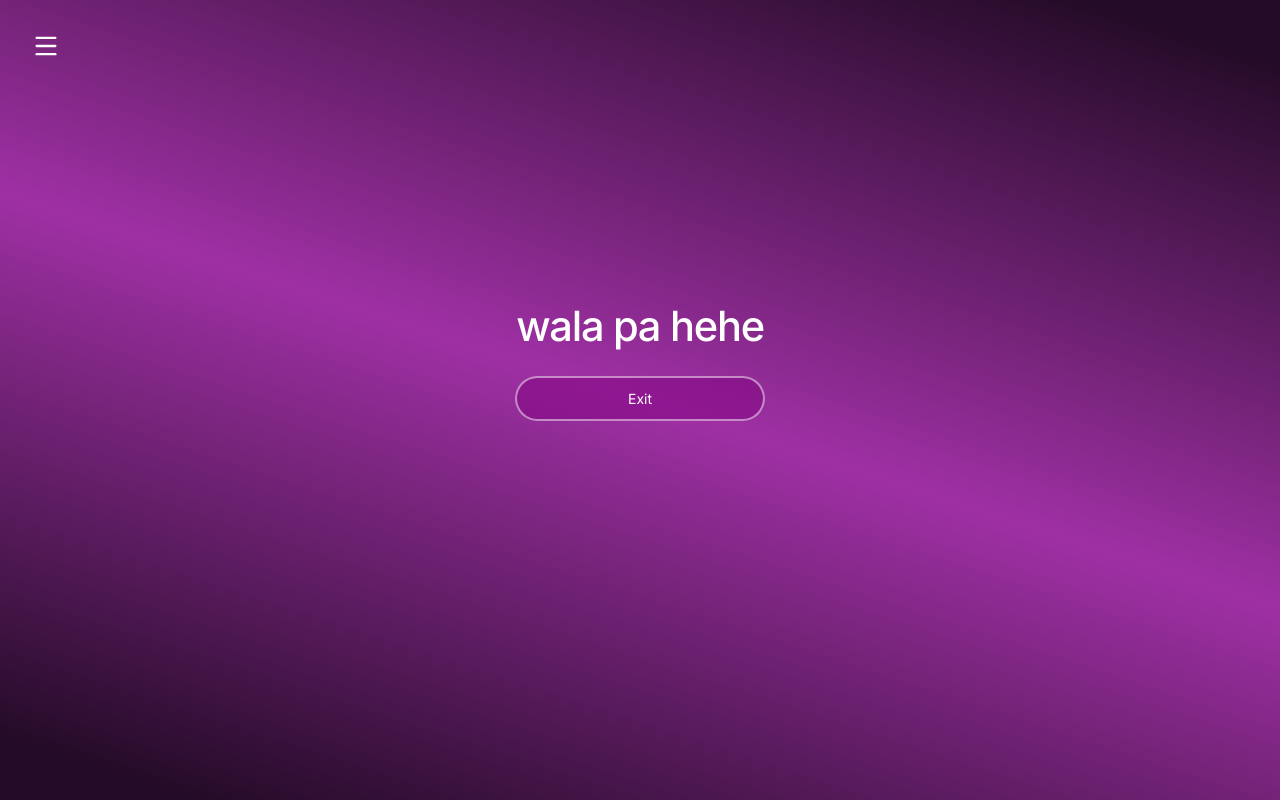
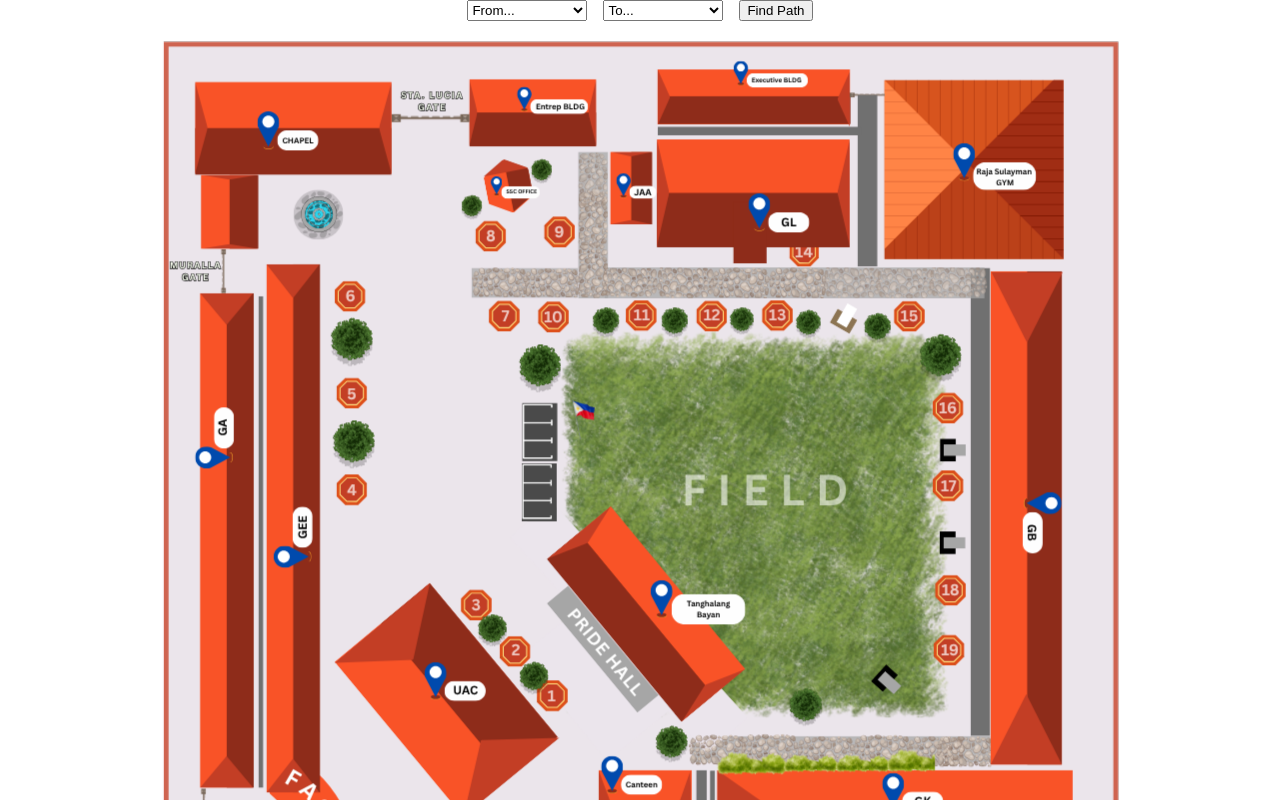
Before and after one commit to rosiiieee/Chat-AiLab, a React (Create React App) app in the folder frontend/: page /map in a window 1280 px wide. Shown: the top 800 px of the page. Built offline with nearby package versions, Linux system fonts and the light colour scheme; the HTML template or start-up script is replaced by a standard one.

Commit message:
Added map navigation

```diff
--- a/frontend/src/components/MapNavigation/Map.css
+++ b/frontend/src/components/MapNavigation/Map.css
@@ -21,3 +21,62 @@
   transform: translateY(10px);
   animation: fadeIn 1s ease-out forwards;
 }
+
+.map-page {
+  display: flex;
+  flex-direction: column;
+  align-items: center;
+  gap: 1rem;
+}
+
+.map-controls {
+  display: flex;
+  gap: 1rem;
+  z-index: 10;
+}
+
+.map-wrapper {
+  position: relative;
+  width: 966px;
+  max-width: 100%;
+}
+
+.map-image {
+  width: 100%;
+  height: auto;
+  display: block;
+}
+
+.map-overlay {
+  position: absolute;
+  top: 0;
+  left: 0;
+  width: 100%;
+  height: 100%;
+  pointer-events: none; /* allow clicks to pass through */
+}
+
+.map-overlay circle {
+  pointer-events: all; /* circles remain clickable if needed */
+  cursor: pointer;
+}
+
+.path-info {
+  text-align: center;
+  color: white;
+}
+
+@keyframes draw-line {
+  from {
+    stroke-dashoffset: 1000;
+  }
+  to {
+    stroke-dashoffset: 0;
+  }
+}
+
+.animated-line {
+  stroke-dasharray: 10 10;         /* makes it dotted/dashed */
+  stroke-dashoffset: 1000;         /* start "undrawn" */
+  animation: draw-line 7s linear infinite;
+}
--- a/frontend/src/components/MapNavigation/Map.js
+++ b/frontend/src/components/MapNavigation/Map.js
@@ -1,33 +1,233 @@
-import {motion, AnimatePresence} from 'framer-motion';
-import { useState, useEffect } from "react";
-import { useNavigate } from "react-router-dom";
-import './Map.css';
+import React, { useState, useRef, useEffect } from "react";
+import plmmap from "./map.png";
+import "./Map.css";
 
-const Map = () => {
-    const navigate = useNavigate();
+export default function Map() {
+  const [selectedPath, setSelectedPath] = useState([]);
+  const [start, setStart] = useState("");
+  const [end, setEnd] = useState("");
+  const [dimensions, setDimensions] = useState({ width: 0, height: 0 });
+  const imgRef = useRef(null);
 
-    return(
-        <div className = "background">
-            <motion.div className="landing-container"
-            initial={{ opacity: 0 }}
-            animate={{ opacity: 1 }}
-            exit={{ opacity: 0 }}
-            transition={{ duration: 0.8, ease: "easeInOut" }}
-          >
-            <div className = "heading">
-                wala pa hehe
-            </div>
-            <div className = "button-container">
-                <button className="button" id = "wyd"
-                onClick={() => navigate("/landing")}>
-                Exit
-            </button>
-            </div>
-          </motion.div>
+  useEffect(() => {
+    const handleResize = () => {
+      if (imgRef.current) {
+        const { width, height } = imgRef.current.getBoundingClientRect();
+        setDimensions({ width, height });
+      }
+    };
+    handleResize();
+    window.addEventListener("resize", handleResize);
+    return () => window.removeEventListener("resize", handleResize);
+  }, []);
+
+  const nodes = [
+    { id: "Facade", x: 0.19, y: 0.78 },
+    { id: "1", x: 0.22, y: 0.83 },
+    { id: "2", x: 0.425, y: 0.83 },
+    { id: "3", x: 0.425, y: 0.9 },
+    { id: "UAC", x: 0.29, y: 0.7 },
+    // { id: "Tanghalan Bayan", x: 0.52, y: 0.58 },
+    { id: "Canteen", x: 0.5, y: 0.79 },
+    { id: "4", x: 0.565, y: 0.79 },
+    { id: "5", x: 0.565, y: 0.74 },
+    { id: "6", x: 0.46, y: 0.71 },
+    { id: "GCA", x: 0.51, y: 0.92 },
+    { id: "GV", x: 0.565, y: 0.86 },
+    { id: "GK", x: 0.82, y: 0.78 },
+    { id: "7", x: 0.82, y: 0.74 },
+    { id: "8", x: 0.85, y: 0.74 },
+    { id: "GB", x: 0.88, y: 0.48 },
+    { id: "9", x: 0.85, y: 0.48 },
+    { id: "10", x: 0.85, y: 0.255 },
+    { id: "Gym", x: 0.79, y: 0.2 },
+    { id: "11", x: 0.61, y: 0.255 },
+    { id: "12", x: 0.79, y: 0.255 },
+    { id: "GL", x: 0.61, y: 0.19 },
+    { id: "13", x: 0.45, y: 0.255 },
+    { id: "14", x: 0.45, y: 0.16 },
+    { id: "JAA", x: 0.48, y: 0.16 },
+    { id: "SSC Office", x: 0.36, y: 0.15 },
+    { id: "Entrep BLDG", x: 0.37, y: 0.08 },
+    { id: "15", x: 0.48, y: 0.08 },
+    { id: "16", x: 0.29, y: 0.255 },
+    { id: "17", x: 0.29, y: 0.1 },
+    { id: "18", x: 0.29, y: 0.475 },
+    { id: "Executive BLDG", x: 0.54, y: 0.06 },
+    { id: "Chapel", x: 0.22, y: 0.1 },
+    { id: "GA", x: 0.08, y: 0.44 },
+    { id: "GEE", x: 0.15, y: 0.54 },
+    { id: "19", x: 0.19, y: 0.54 },
+    { id: "20", x: 0.15, y: 0.44 },
+  ];
+
+  const graph = {
+    Facade: ["19", "1", "UAC"],
+    UAC: ["19", "Facade", "1", "2", "6"],
+    Canteen: ["2", "4"],
+    GV: ["2", "4"],
+    GCA: ["3"],
+    GK: ["7"],
+    GB: ["9"],
+    Gym: ["12"],
+    GL: ["11"],
+    JAA: ["14"],
+    "SSC Office": ["13", "14", "16"],
+    "Entrep BLDG": ["17"],
+    "Executive BLDG": ["15"],
+    Chapel: ["17"],
+    GA: ["20"],
+    GEE: ["19", "20"],
+    "1": ["2", "UAC", "Facade"],
+    "2": ["Canteen", "1", "3", "GV"],
+    "3": ["2", "GCA"],
+    "4": ["Canteen", "GV", "5"],
+    "5": ["4", "6", "7"],
+    "6": ["18", "2", "5"],
+    "7": ["5", "8", "GK"],
+    "8": ["7", "9"],
+    "9": ["8", "10", "GB"],
+    "10": ["9", "12"],
+    "11": ["12", "13", "GL"],
+    "12": ["Gym", "11"],
+    "13": ["SSC Office", "14", "16"],
+    "14": ["15", "JAA", "SSC Office", "13"],
+    "15": ["14", "Executive BLDG"],
+    "16": ["13", "17", "18"],
+    "17": ["Entrep BLDG", "Chapel", "16"],
+    "18": ["6", "16", "19", "UAC"],
+    "19": ["18", "GEE", "Facade", "UAC"],
+    "20": ["GEE", "GA"],
+  };
+
+  const getNode = (id) => nodes.find((n) => n.id === id);
+  const dist = (a, b) => {
+    const A = getNode(a);
+    const B = getNode(b);
+    if (!A || !B) return Infinity;
+    return Math.hypot(
+        (A.x - B.x) * dimensions.width,
+        (A.y - B.y) * dimensions.height
+    );
+    };
+
+  const findShortestPath = (start, end) => {
+    const distances = {};
+    const previous = {};
+    const queue = new Set(Object.keys(graph));
+
+    for (let node of queue) distances[node] = Infinity;
+    distances[start] = 0;
+
+    while (queue.size) {
+      let current = [...queue].reduce((a, b) =>
+        distances[a] < distances[b] ? a : b
+      );
+      queue.delete(current);
+      if (current === end) break;
+
+      for (let neighbor of graph[current] || []) {
+        const alt = distances[current] + dist(current, neighbor);
+        if (alt < distances[neighbor]) {
+          distances[neighbor] = alt;
+          previous[neighbor] = current;
+        }
+      }
+    }
+
+    const path = [];
+    let u = end;
+    while (u) {
+      path.unshift(u);
+      u = previous[u];
+    }
+    return path[0] === start ? path : [];
+  };
+
+  function getShortestPathWithFallback(start, end, graph) {
+    const path1 = findShortestPath(start, end);
+    const path2 = findShortestPath(end, start);
+
+    if (!path1 && !path2) return null;
+    if (!path1) return path2.reverse();
+    if (!path2) return path1;
+
+    const shorter = path1.length <= path2.length ? path1 : path2.reverse();
+    return shorter;
+    }
+
+  const handleFindPath = () => {
+    if (!start || !end) return;
+    const path = getShortestPathWithFallback(start, end);
+    setSelectedPath(path);
+  };
 
 
-        </div>
-    );
+  return (
+    <div className="map-page">
+      <div className="map-controls">
+        <select value={start} onChange={(e) => setStart(e.target.value)}>
+            <option value="">From...</option>
+            {nodes
+                .filter(n => isNaN(n.id)) // removes "1", "2", etc.
+                .map(n => (
+                <option key={n.id} value={n.id}>{n.id}</option>
+                ))}
+            </select>
+
+            <select value={end} onChange={(e) => setEnd(e.target.value)}>
+            <option value="">To...</option>
+            {nodes
+                .filter(n => isNaN(n.id))
+                .map(n => (
+                <option key={n.id} value={n.id}>{n.id}</option>
+                ))}
+            </select>
+        <button onClick={handleFindPath}>Find Path</button>
+      </div>
+
+      <div className="map-wrapper">
+        <img ref={imgRef} src={plmmap} alt="Campus Map" className="map-image" />
+
+        <svg className="map-overlay">
+          {selectedPath.length > 1 &&
+            selectedPath.map((id, i) => {
+              const next = selectedPath[i + 1];
+              if (!next) return null;
+              const A = getNode(id);
+              const B = getNode(next);
+              return (
+                <line
+                    key={`${id}-${next}`}
+                    className="animated-line"
+                    x1={A.x * dimensions.width}
+                    y1={A.y * dimensions.height}
+                    x2={B.x * dimensions.width}
+                    y2={B.y * dimensions.height}
+                    stroke="#ff3366"
+                    strokeWidth="5"
+                    strokeLinecap="round"
+                />
+              );
+            })}
+
+          {nodes.map((node) => (
+            <circle
+              key={node.id}
+              cx={node.x * dimensions.width}
+              cy={node.y * dimensions.height}
+              r={6}
+              fill="transparent"
+              stroke=""
+              strokeWidth="2"
+            />
+          ))}
+        </svg>
+      </div>
+
+      {selectedPath.length > 0 && (
+        <div className="path-info">Path: {selectedPath.join(" → ")}</div>
+      )}
+    </div>
+  );
 }
-
-export default Map;
```
Also changed, not shown: frontend/src/components/MapNavigation/map.png (added).
